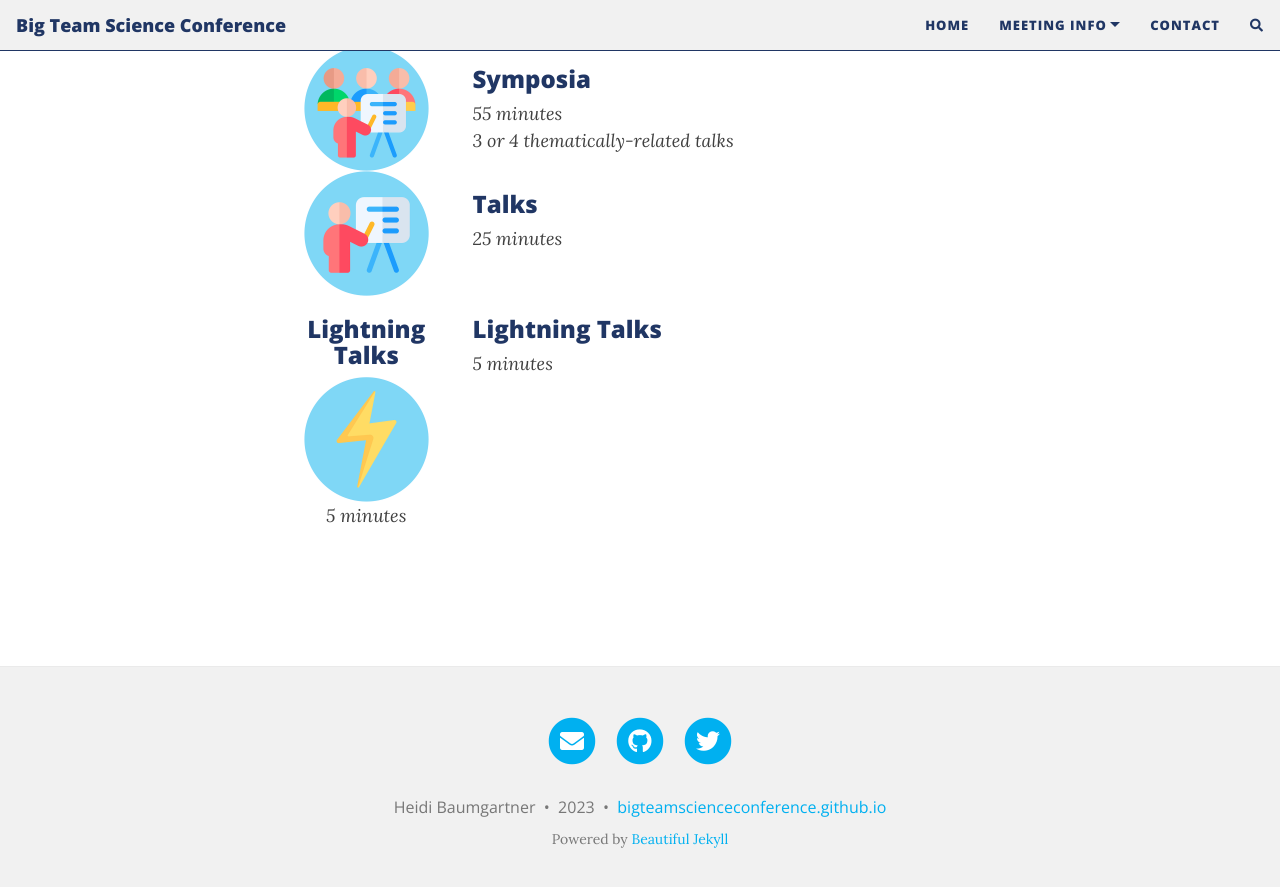
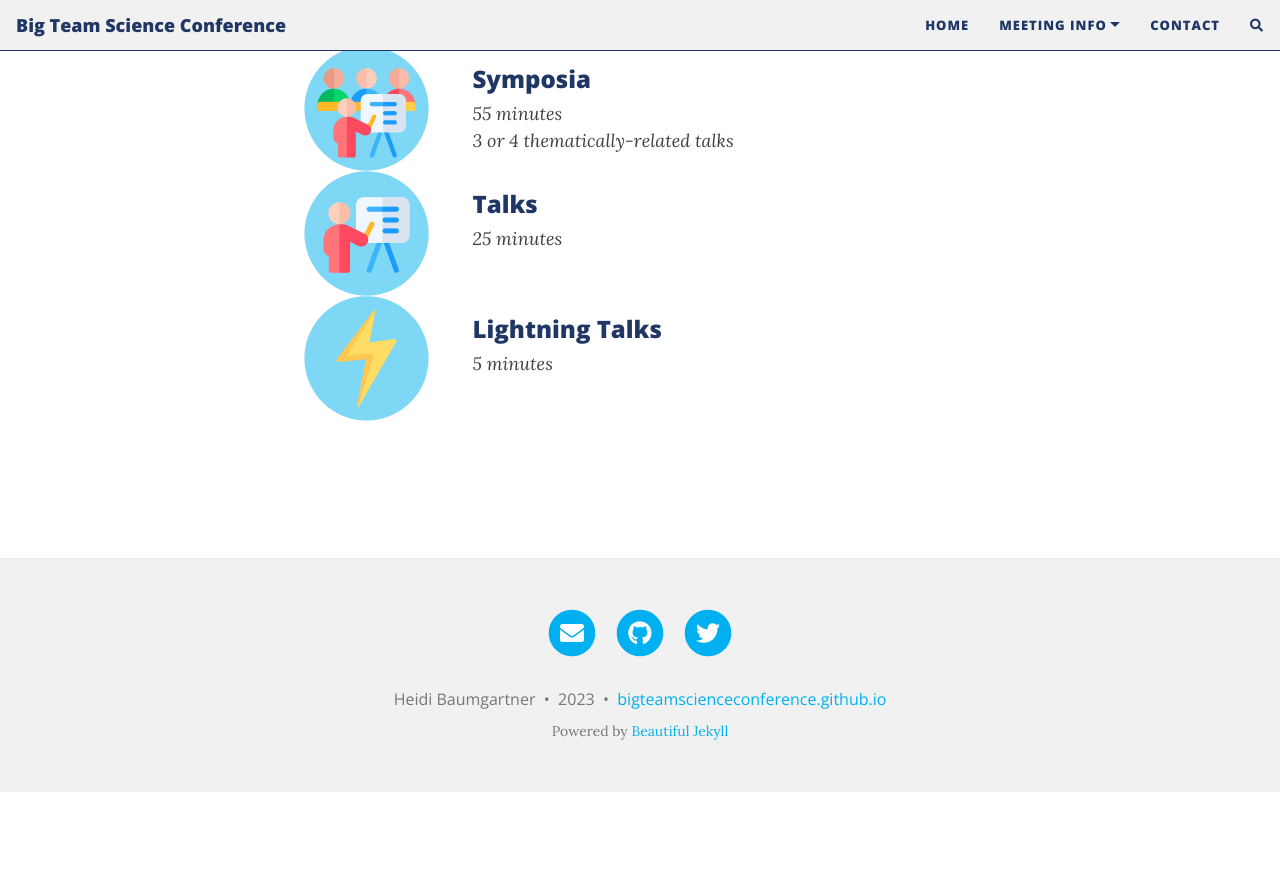
Before and after one commit to bigteamscienceconference/bigteamscienceconference.github.io, a Jekyll site: the page built from submissions.md, in a window 1280 px wide and 900 px high, scrolled down 1145 px. Shown: the top 887 px of the window. Built offline with Jekyll 4.4.1, drawn with Linux system fonts in a browser that asks for light colours; nearby versions of some CDN libraries; comment, search, counter and statistics services are not loaded; after the commit the page ends 1937 px from its top, so only the background shows below that.

Commit message:
Update submissions.md

```diff
--- a/submissions.md
+++ b/submissions.md
@@ -71,9 +71,7 @@ The conference will feature symposia, panel sessions, hackathons, talks, and unc
     </div>
     <div class="row justify-content-around">
       <div class="col-sm-3" align="center">
-        <h3>Lightning Talks</h3>
         <img src="/assets/img/lightning.png" alt="lightning talk" width="125" height="125"><br>
-        <i>5 minutes</i><br>
       </div>
       <div class="col-sm-9" align="left">
         <h3>Lightning Talks</h3>
```
